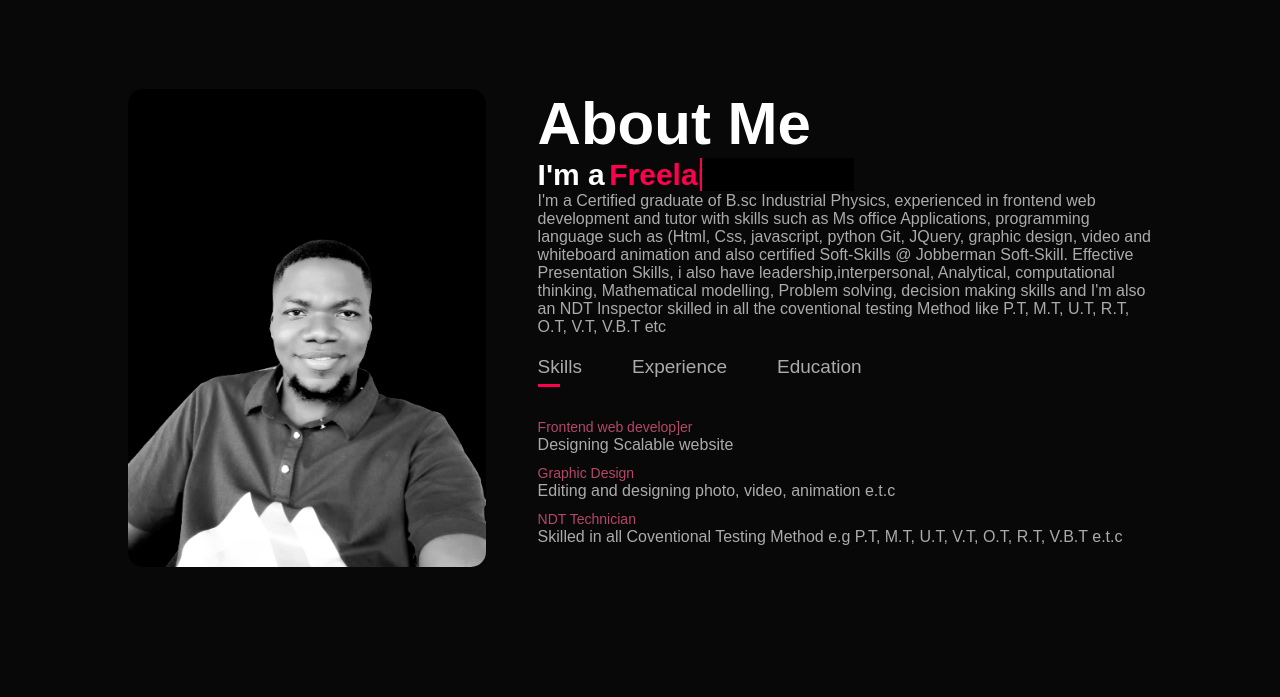
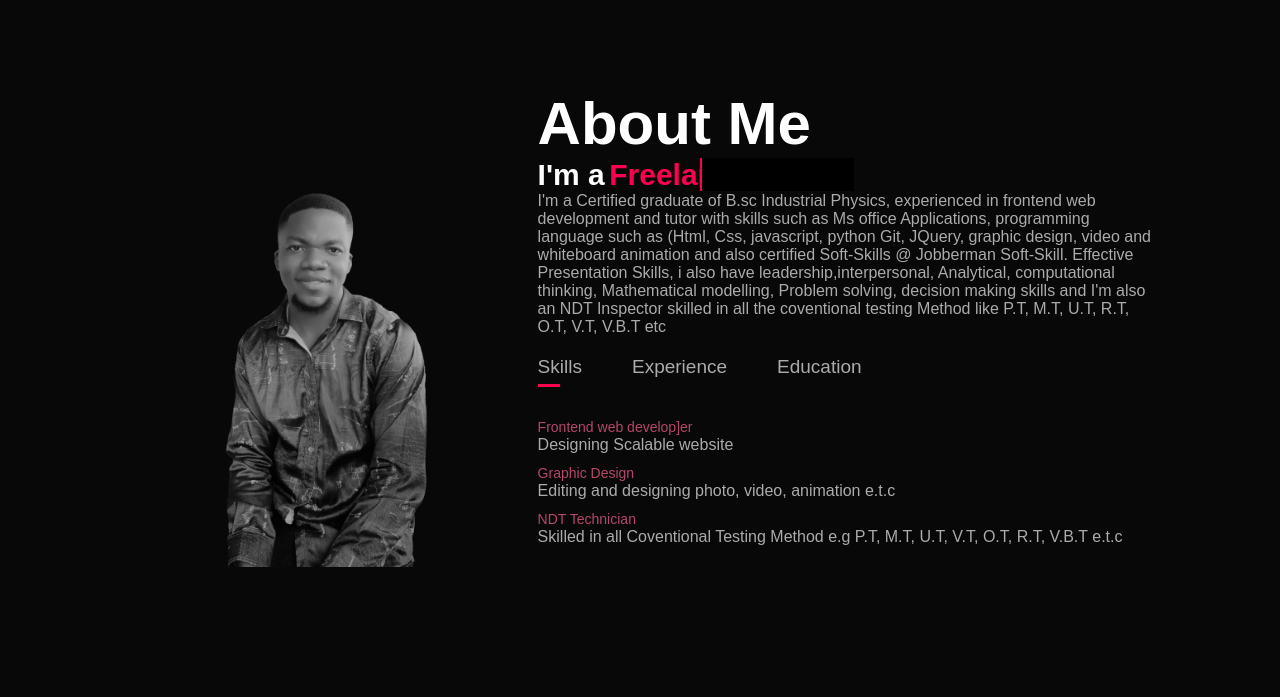
Before and after one commit to Apeh-Nicholas/nickson-portfolio-website, a plain HTML site: page index.html in a window 1280 px wide. Shown: the part 800-1497 px from the top of the page. Drawn offline with Linux system fonts and the light colour scheme.

Commit message:
Update index.html

```diff
--- a/index.html
+++ b/index.html
@@ -37,7 +37,7 @@
 		<div class="container">
 			<div class="row">
 				<div class="about-col-1">
-					<img src="images/pix2.png">
+					<img src="images/test.png">
 				</div>
 				<div class="about-col-2">
 					<h1 class="sub-title">About Me</h1>
```
